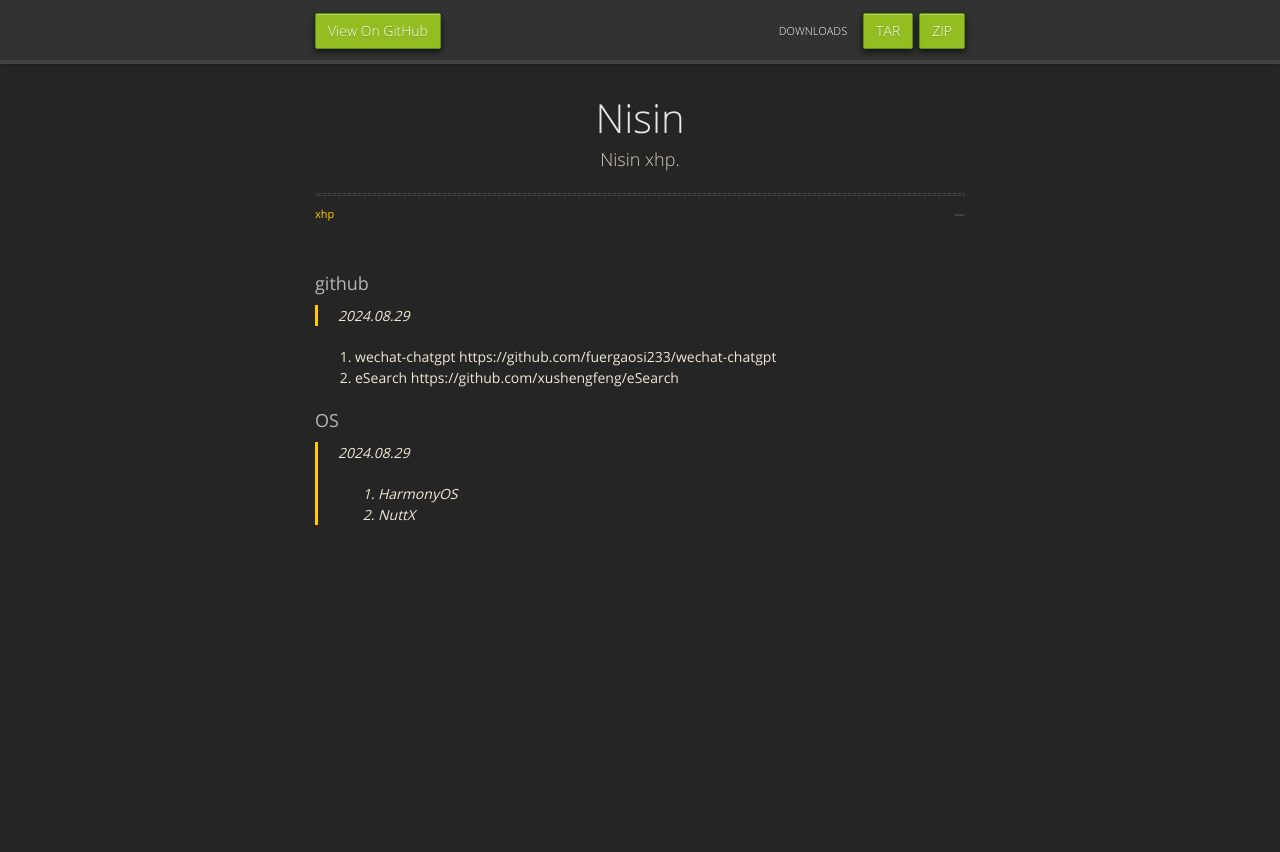
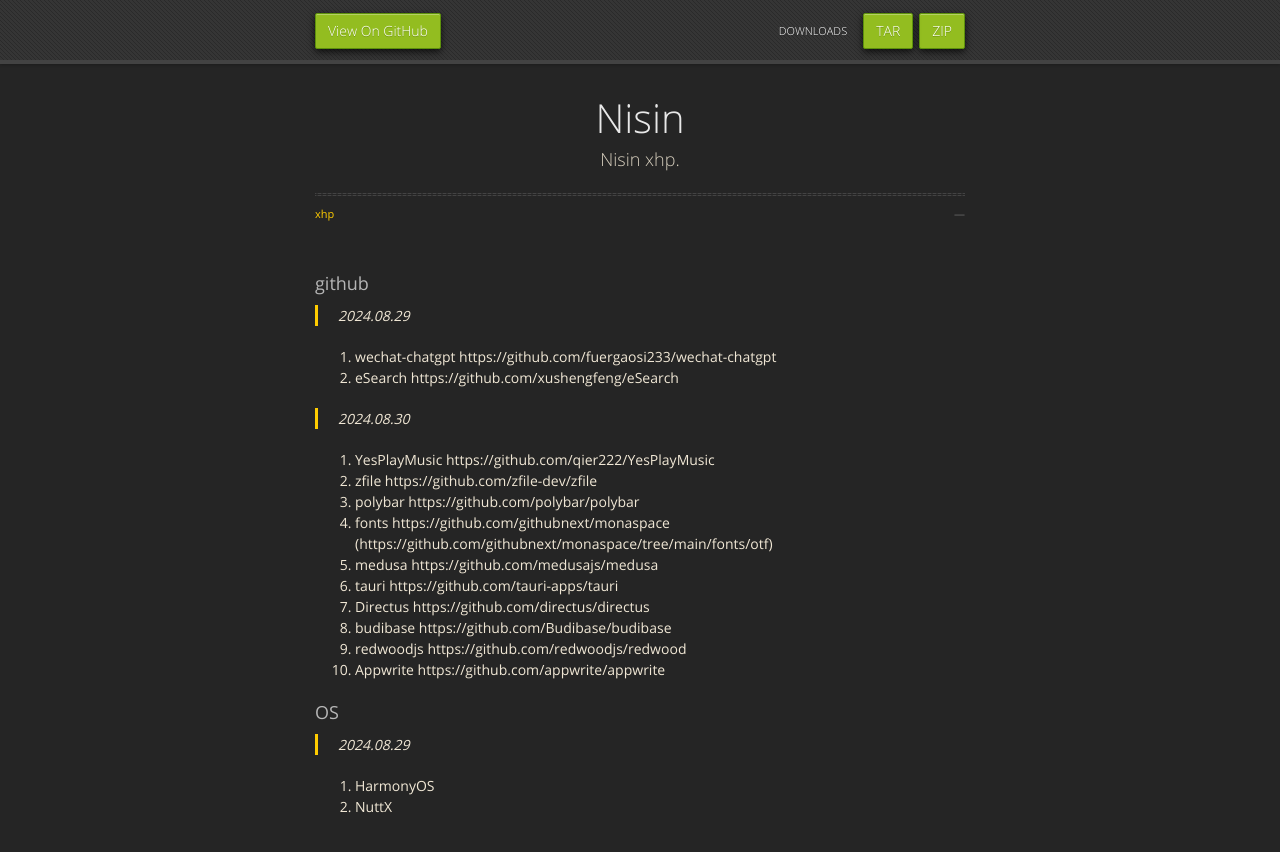
Before and after one commit to xhp/xhp.github.io, a Jekyll site: the page built from index.md, in a window 1280 px wide and 927 px high. Shown: the top 852 px of the window. Built offline with Jekyll 4.4.1, drawn with Linux system fonts in a browser that asks for light colours; nearby versions of some CDN libraries; our own code applies the rules of GitHub Pages for plain Markdown files.

Commit message:
2024.08.30

```diff
--- a/index.md
+++ b/index.md
@@ -9,7 +9,21 @@ layout: default
 1. wechat-chatgpt https://github.com/fuergaosi233/wechat-chatgpt
 2. eSearch https://github.com/xushengfeng/eSearch
 
+> 2024.08.30
+
+1. YesPlayMusic https://github.com/qier222/YesPlayMusic
+2. zfile https://github.com/zfile-dev/zfile
+3. polybar https://github.com/polybar/polybar
+4. fonts https://github.com/githubnext/monaspace (https://github.com/githubnext/monaspace/tree/main/fonts/otf)
+5. medusa https://github.com/medusajs/medusa
+6. tauri https://github.com/tauri-apps/tauri
+7. Directus https://github.com/directus/directus
+8. budibase https://github.com/Budibase/budibase
+9. redwoodjs https://github.com/redwoodjs/redwood
+10. Appwrite https://github.com/appwrite/appwrite
+
 ### [](#header-3)OS
 > 2024.08.29
+
 1. HarmonyOS
 2. NuttX
```
